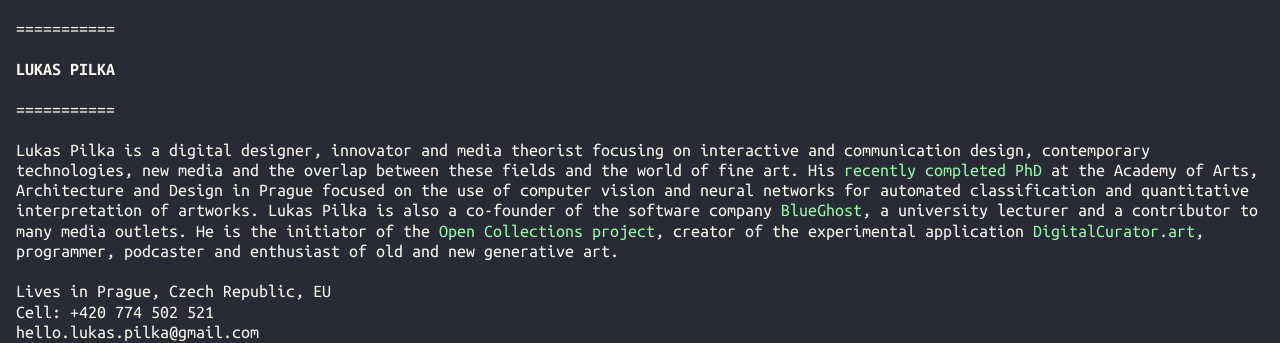
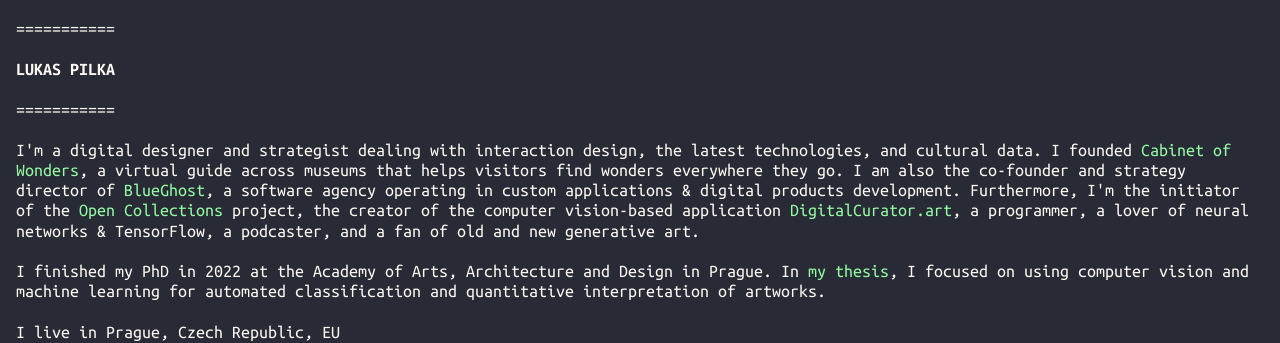
Before and after one commit to lukas-pilka/lukaspilka-cz, a React (Create React App) app in the folder client/: page / in a window 1280 px wide. Shown: the top 343 px of the page. Built offline with nearby package versions, Linux system fonts and the light colour scheme; no server answers.

Commit message:
Updates personal descriptiom

```diff
--- a/client/src/index.js
+++ b/client/src/index.js
@@ -16,9 +16,10 @@
             <h1>Lukas Pilka</h1>
         </section>
         <section>
-        <p className="profileText">Lukas Pilka is a digital designer, innovator and media theorist focusing on interactive and communication design, contemporary technologies, new media and the overlap between these fields and the world of fine art. His <a href="https://drive.google.com/file/d/1bIFjaWXvsRleSBSBGwtUjeANgOoTEW8D/view?usp=share_link" target="_blank" rel="noopener noreferrer">recently completed PhD</a> at the Academy of Arts, Architecture and Design in Prague focused on the use of computer vision and neural networks for automated classification and quantitative interpretation of artworks. Lukas Pilka is also a co-founder of the software company <a href="https://blueghost.cz" target="_blank" rel="noopener noreferrer">BlueGhost</a>, a university lecturer and a contributor to many media outlets. He is the initiator of the <a href="https://otevrenesbirky.cz/" target="_blank" rel="noopener noreferrer">Open Collections project</a>, creator of the experimental application <a href="https://digitalcurator.art" rel="noopener noreferrer" target="_blank">DigitalCurator.art</a>, programmer, podcaster and enthusiast of old and new generative art.</p>
+            <p className="profileText">I'm a digital designer and strategist dealing with interaction design, the latest technologies, and cultural data. I founded <a href="https://cabinetofwonders.net/" target="_blank" rel="noopener noreferrer">Cabinet of Wonders</a>, a virtual guide across museums that helps visitors find wonders everywhere they go. I am also the co-founder and strategy director of <a href="https://blueghost.cz" target="_blank" rel="noopener noreferrer">BlueGhost</a>, a software agency operating in custom applications & digital products development. Furthermore, I'm the initiator of the <a href="https://otevrenesbirky.cz/" target="_blank" rel="noopener noreferrer">Open Collections</a> project, the creator of the computer vision-based application <a href="https://digitalcurator.art" rel="noopener noreferrer" target="_blank">DigitalCurator.art</a>, a programmer, a lover of neural networks & TensorFlow, a podcaster, and a fan of old and new generative art.</p>
+            <p className="profileText">I finished my PhD in 2022 at the Academy of Arts, Architecture and Design in Prague. In <a href="https://drive.google.com/file/d/1bIFjaWXvsRleSBSBGwtUjeANgOoTEW8D/view?usp=share_link" target="_blank" rel="noopener noreferrer">my thesis</a>, I focused on using computer vision and machine learning for automated classification and quantitative interpretation of artworks.</p>
         <p>
-            Lives in Prague, Czech Republic, EU<br/>
+            I live in Prague, Czech Republic, EU<br/>
             Cell: +420 774 502 521<br/>
             hello.lukas.pilka@gmail.com<br/>
         </p>
```
